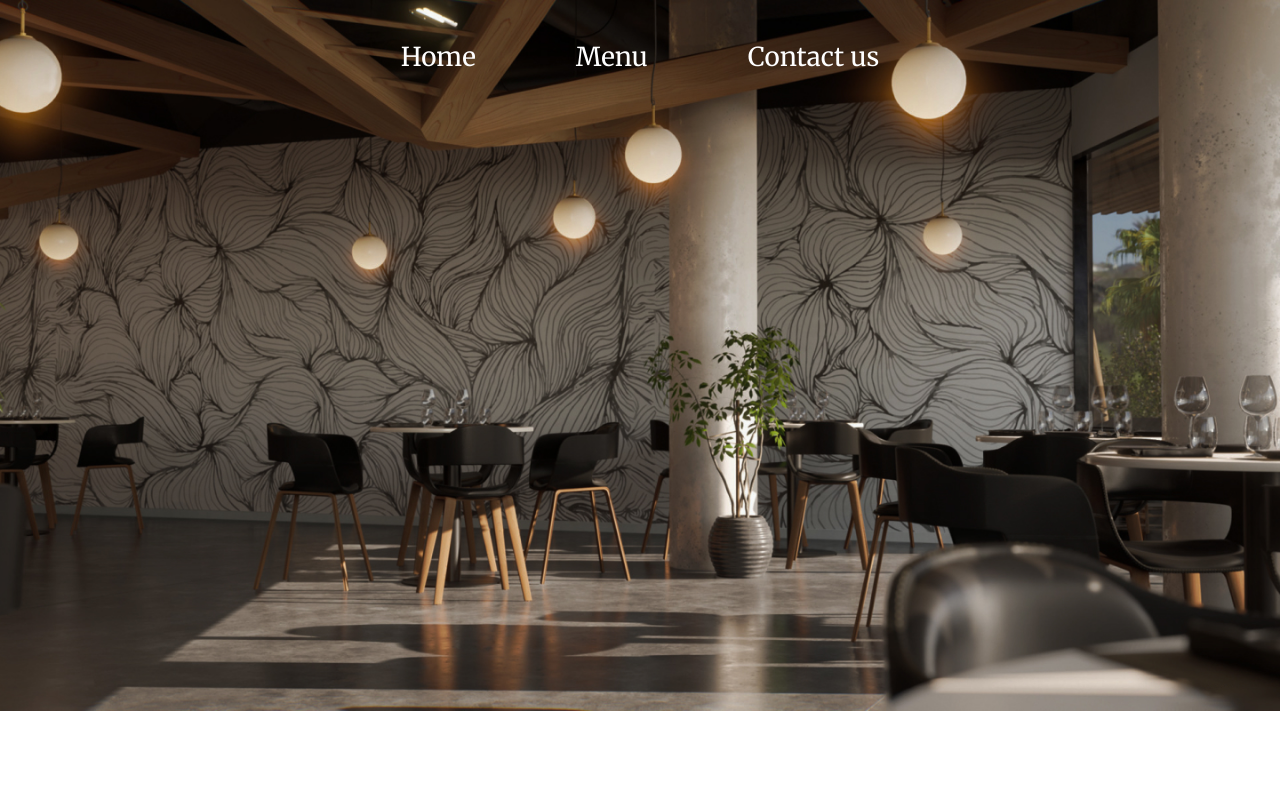
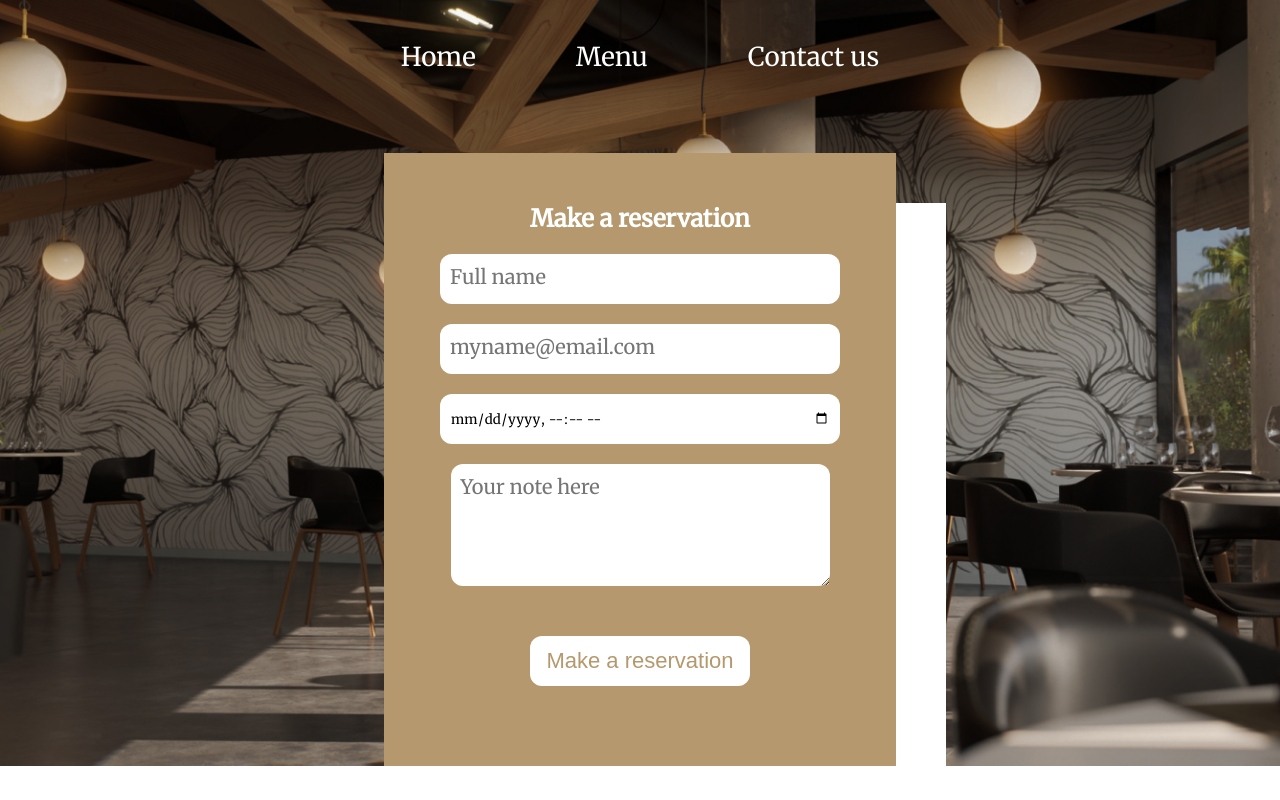
Before and after one commit to dwahroianmai/restaurant-page, a website built with webpack: page dist/index.html in a window 1280 px wide. Both pictures are taken after a click on the button "Make a reservation". Built offline with nearby package versions, Linux system fonts and the light colour scheme.

Commit message:
add contact us tab

```diff
--- a/src/contactUs.js
+++ b/src/contactUs.js
@@ -1,6 +1,35 @@
 function contactTab() {
-  console.log("hi");
-  return;
+  const background = document.createElement("div");
+  background.setAttribute("id", "contact-block");
+  background.setAttribute("class", "block");
+
+  const heading = document.createElement("h2");
+  heading.textContent = "Make a reservation";
+  background.appendChild(heading);
+
+  const form = document.createElement("form");
+  const name = document.createElement("input");
+  name.setAttribute("placeholder", "Full name");
+  form.appendChild(name);
+  const email = document.createElement("input");
+  email.setAttribute("type", "email");
+  email.setAttribute("placeholder", "myname@email.com");
+  form.appendChild(email);
+  const date = document.createElement("input");
+  date.setAttribute("type", "datetime-local");
+  form.appendChild(date);
+  const note = document.createElement("textarea");
+  note.setAttribute("placeholder", "Your note here");
+  note.setAttribute("rows", "6");
+  note.setAttribute("cols", "43");
+  form.appendChild(note);
+  const submit = document.createElement("button");
+  submit.textContent = "Make a reservation";
+  form.appendChild(submit);
+
+  background.appendChild(form);
+
+  return background;
 }
 
 export default contactTab;
--- a/src/style.css
+++ b/src/style.css
@@ -66,16 +66,31 @@
   font-size: 28px;
 }
 
-#book {
+button {
   appearance: none;
   margin: 30px;
   border: none;
   border-radius: 12px;
-  background-color: #b5986d;
-  color: white;
   height: 50px;
   width: 220px;
   font-size: 22px;
+  background-color: white;
+  color: #b5986d;
+}
+
+#book {
+  background-color: #b5986d;
+  color: white;
+}
+
+button:hover {
+  background-color: #b5986d;
+  color: white;
+}
+
+button:active {
+  color: #b5986d;
+  background-color: white;
 }
 
 #book:hover {
@@ -109,7 +124,63 @@
   border: 2px solid #b5986d;
 }
 
+.dish:hover {
+  transform: scale(1.02);
+}
+
 img {
   width: auto;
   height: 400px;
 }
+
+#contact-block {
+  display: flex;
+  flex-direction: column;
+  align-items: center;
+  background-color: #b5986d;
+  box-shadow: 50px 50px white;
+  padding: 50px;
+  width: 40vw;
+  gap: 20px;
+}
+
+#contact-block h2 {
+  color: white;
+}
+
+form {
+  display: flex;
+  flex-direction: column;
+  align-items: center;
+  gap: 20px;
+}
+
+input {
+  font-family: "Merriweather", sans-serif;
+  padding: 10px;
+  appearance: none;
+  width: 400px;
+  height: 50px;
+  border: none;
+  border-radius: 12px;
+}
+
+input:focus {
+  outline: none;
+}
+
+input::placeholder {
+  font-size: 20px;
+}
+
+textarea {
+  appearance: none;
+  border: none;
+  border-radius: 12px;
+  font-family: "Merriweather", sans-serif;
+  padding: 10px;
+}
+
+textarea::placeholder {
+  font-size: 20px;
+}
```
Also changed, not shown: dist/main.js.
